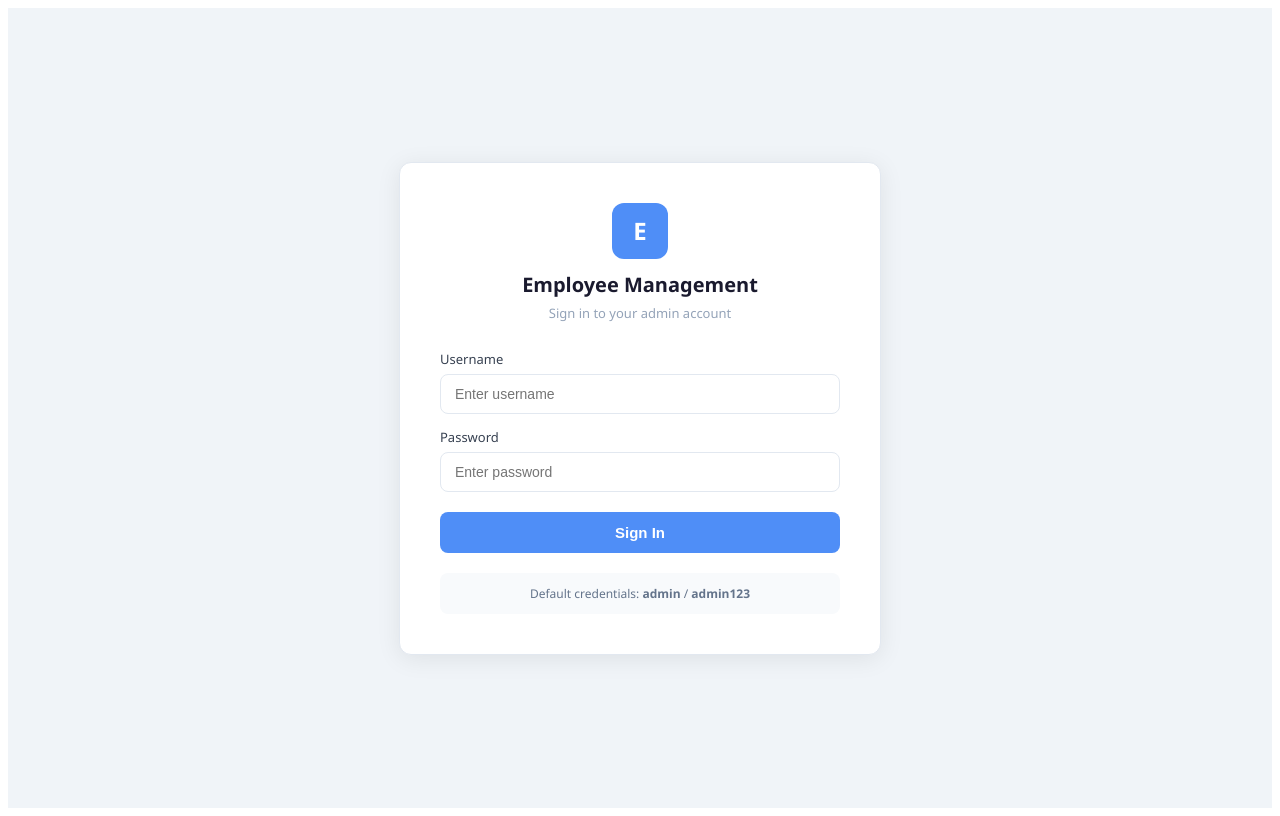
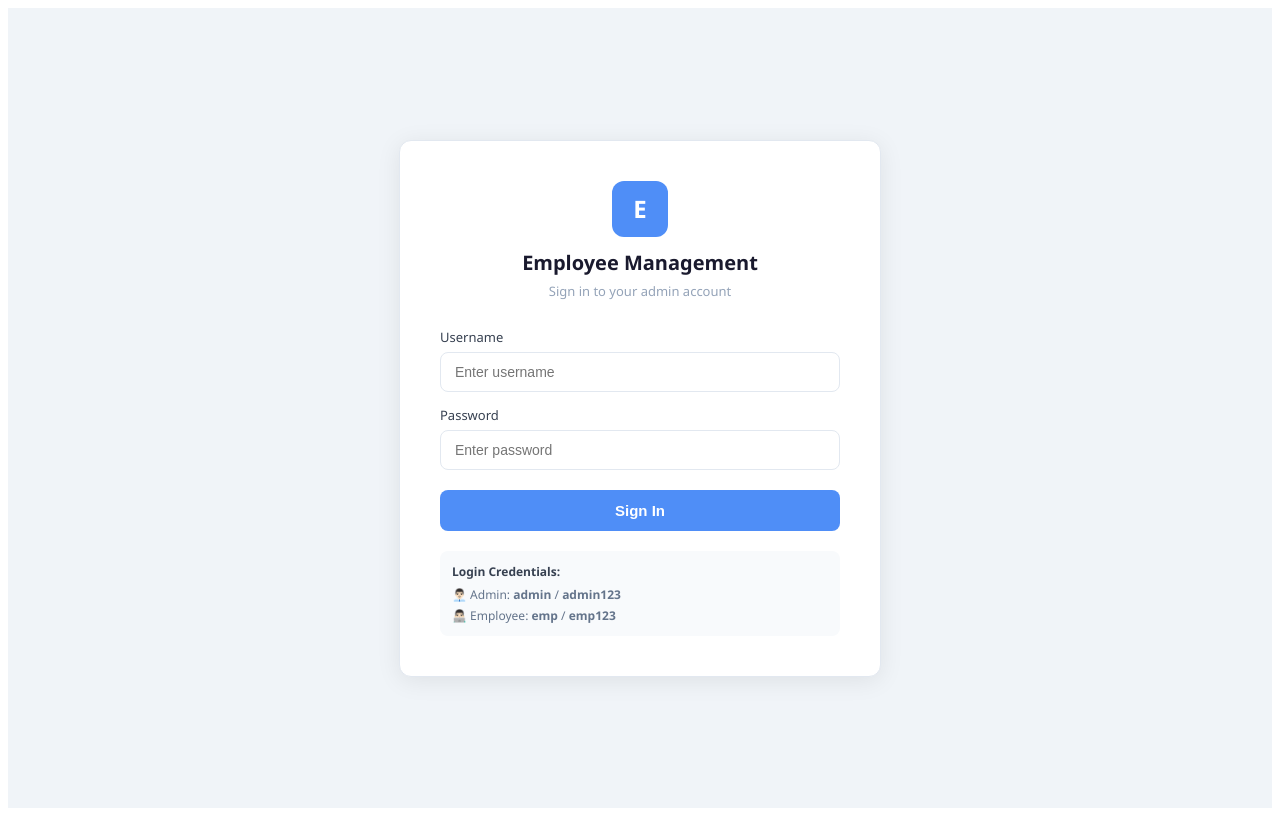
Before and after one commit to Rohitpawar18/employee-management-frontend, a React (Vite) app: page / in a window 1280 px wide. Built offline with nearby package versions, Linux system fonts and the light colour scheme.

Commit message:
complete step 7 role based access

```diff
--- a/src/App.jsx
+++ b/src/App.jsx
@@ -33,6 +33,7 @@ export default function App() {
   const [loginForm, setLoginForm] = useState({ username: "", password: "" });
   const [loginError, setLoginError] = useState("");
   const [loginLoading, setLoginLoading] = useState(false);
+  const [role, setRole] = useState(localStorage.getItem('role')|| "");
 
   useEffect(() => { if (isLoggedIn) fetchEmployees(); }, [isLoggedIn]);
 
@@ -52,8 +53,11 @@ export default function App() {
     setLoginError("");
     try {
       const res = await loginAdmin(loginForm);
+      const userRole = res.data.role || 'EMPLOYEE';
       localStorage.setItem('token', res.data.token);
       localStorage.setItem('username', res.data.username);
+      localStorage.setItem('role', res.data.role);
+      setRole(userRole);
       setIsLoggedIn(true);
     } catch (err) {
       setLoginError("Invalid username or password!");
@@ -64,6 +68,8 @@ export default function App() {
   const handleLogout = () => {
     localStorage.removeItem('token');
     localStorage.removeItem('username');
+    localStorage.removeItem('role');
+    setRole("");
     setIsLoggedIn(false);
   };
 
@@ -223,8 +229,10 @@ export default function App() {
             </button>
           </form>
 
-          <div style={{ marginTop: "20px", padding: "12px", background: "#f8fafc", borderRadius: "8px", fontSize: "12px", color: "#64748b", textAlign: "center" }}>
-            Default credentials: <strong>admin</strong> / <strong>admin123</strong>
+          <div style={{ marginTop: "20px", padding: "12px", background: "#f8fafc", borderRadius: "8px", fontSize: "12px", color: "#64748b" }}>
+            <p style={{ margin: "0 0 6px", fontWeight: "600", color: "#374151" }}>Login Credentials:</p>
+            <p style={{ margin: "0 0 4px" }}>👨🏻‍💼 Admin: <strong>admin</strong> / <strong>admin123</strong></p>
+            <p style={{ margin: 0 }}>👨🏻‍💻 Employee: <strong>emp</strong> / <strong>emp123</strong></p>
           </div>
         </div>
       </div>
@@ -262,6 +270,9 @@ export default function App() {
         <div style={{ display: "flex", alignItems: "center", gap: "12px" }}>
           <div style={{ width: "38px", height: "38px", background: "#4f8ef7", borderRadius: "8px", display: "flex", alignItems: "center", justifyContent: "center", color: "white", fontWeight: "700", fontSize: "18px" }}>E</div>
           <span style={{ color: "white", fontSize: "16px", fontWeight: "600" }}>Employee Management</span>
+          <span style={{ background: role === "ADMIN" ? "#22c55e" : "#f59e0b", color: "white", fontSize: "11px", padding: "3px 10px", borderRadius: "20px", fontWeight: "500" }}>
+            {role === "ADMIN" ? "👨🏻‍💼 Admin" : "👨🏻‍💻 Employee"}
+          </span>
         </div>
 
         {/* Desktop tabs */}
@@ -310,6 +321,12 @@ export default function App() {
             {message.type === "success" ? "✓" : "✕"} {message.text}
           </div>
         )}
+        {isLoggedIn && (
+          <div style={{ background: role === "ADMIN" ? "#eff6ff" : "#fefce8", border: `1px solid ${role === "ADMIN" ? "#bfdbfe" : "#fde68a"}`, borderRadius: "8px", padding: "10px 16px", marginBottom: "16px", fontSize: "13px", color: role === "ADMIN" ? "#1d4ed8" : "#92400e", display: "flex", alignItems: "center", justifyContent: "space-between" }}>
+            <span>{role === "ADMIN" ? "👑 Welcome Admin! You have full access." : "👤 Welcome! You can view employees and download salary slips."}</span>
+            <span style={{ fontSize: "11px", opacity: 0.7 }}>{localStorage.getItem('username')}</span>
+          </div>
+        )}
 
         {/* Stats */}
         <div className="stats-grid" style={{ marginBottom: "20px" }}>
@@ -330,7 +347,8 @@ export default function App() {
         {/* EMPLOYEES TAB */}
         {activeTab === "employees" && (
           <>
-            {/* Form */}
+            {/* Form - Admin Only */}
+            {role === "ADMIN" && (
             <div style={{ background: "white", borderRadius: "10px", padding: "20px", marginBottom: "20px", border: "1px solid #e2e8f0" }}>
               <h2 style={{ margin: "0 0 16px", color: "#1a1a2e", fontSize: "15px", fontWeight: "600" }}>
                 {editingId ? "✏️ Edit Employee" : "➕ Add New Employee"}
@@ -362,6 +380,7 @@ export default function App() {
                 </div>
               </form>
             </div>
+            )}
 
             {/* Filters */}
             <div style={{ background: "white", borderRadius: "10px", padding: "16px 18px", marginBottom: "16px", border: "1px solid #e2e8f0" }}>
@@ -432,10 +451,14 @@ export default function App() {
                           <td style={{ padding: "12px 14px", color: "#1a1a2e", fontWeight: "500", whiteSpace: "nowrap" }}>₹{Number(emp.salary).toLocaleString()}</td>
                           <td style={{ padding: "12px 14px" }}>
                             <div style={{ display: "flex", gap: "6px", flexWrap: "wrap" }}>
-                              <button onClick={() => handleEdit(emp)}
-                                style={{ background: "#fef3c7", color: "#d97706", border: "none", padding: "5px 10px", borderRadius: "6px", cursor: "pointer", fontSize: "12px", fontWeight: "500" }}>Edit</button>
-                              <button onClick={() => handleDelete(emp.id)}
-                                style={{ background: "#fee2e2", color: "#ef4444", border: "none", padding: "5px 10px", borderRadius: "6px", cursor: "pointer", fontSize: "12px", fontWeight: "500" }}>Del</button>
+                              {role === "ADMIN" && (
+                                <>
+                                  <button onClick={() => handleEdit(emp)}
+                                    style={{ background: "#fef3c7", color: "#d97706", border: "none", padding: "5px 10px", borderRadius: "6px", cursor: "pointer", fontSize: "12px", fontWeight: "500" }}>Edit</button>
+                                  <button onClick={() => handleDelete(emp.id)}
+                                    style={{ background: "#fee2e2", color: "#ef4444", border: "none", padding: "5px 10px", borderRadius: "6px", cursor: "pointer", fontSize: "12px", fontWeight: "500" }}>Del</button>
+                                </>
+                              )}
                               <button onClick={async () => { try { await downloadSalarySlip(emp.id, emp.name); } catch (e) { alert("Failed to download."); } }}
                                 style={{ background: "#f0fdf4", color: "#22c55e", border: "none", padding: "5px 10px", borderRadius: "6px", cursor: "pointer", fontSize: "12px", fontWeight: "500" }}>PDF</button>
                             </div>
--- a/src/employeeService.js
+++ b/src/employeeService.js
@@ -13,7 +13,13 @@ axios.interceptors.request.use((config) => {
   return config;
 });
 
-export const loginAdmin = (credentials) => axios.post(`${AUTH_URL}/login`, credentials);
+export const loginAdmin = async (credentials) => {
+  const res = await axios.post(`${AUTH_URL}/login`, credentials);
+  const role = res.data.role || 'EMPLOYEE';
+  localStorage.setItem('role', role);
+  return res;
+};
+
 export const getAllEmployees = () => axios.get(BASE_URL);
 export const getEmployeeById = (id) => axios.get(`${BASE_URL}/${id}`);
 export const createEmployee = (employee) => axios.post(BASE_URL, employee);
```
